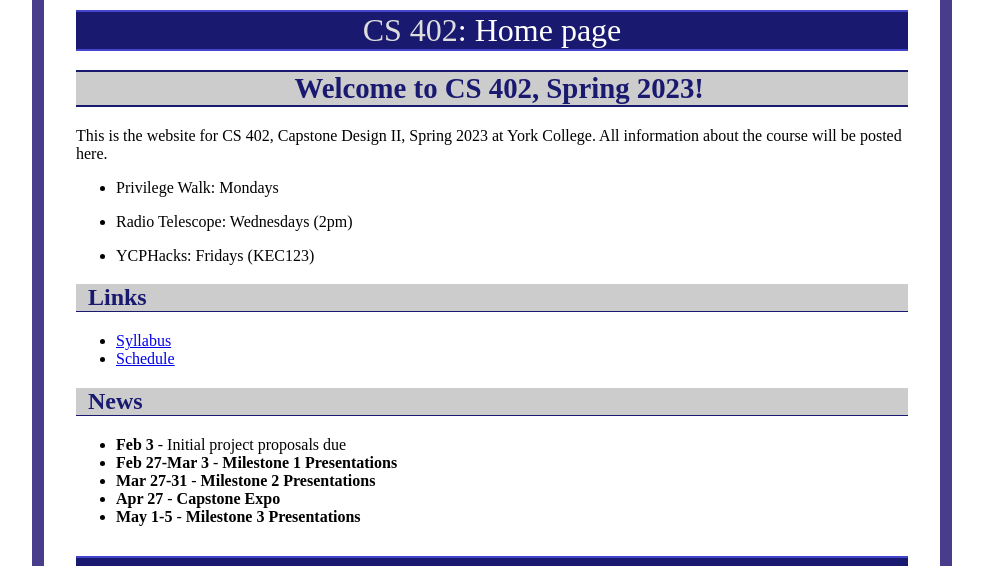
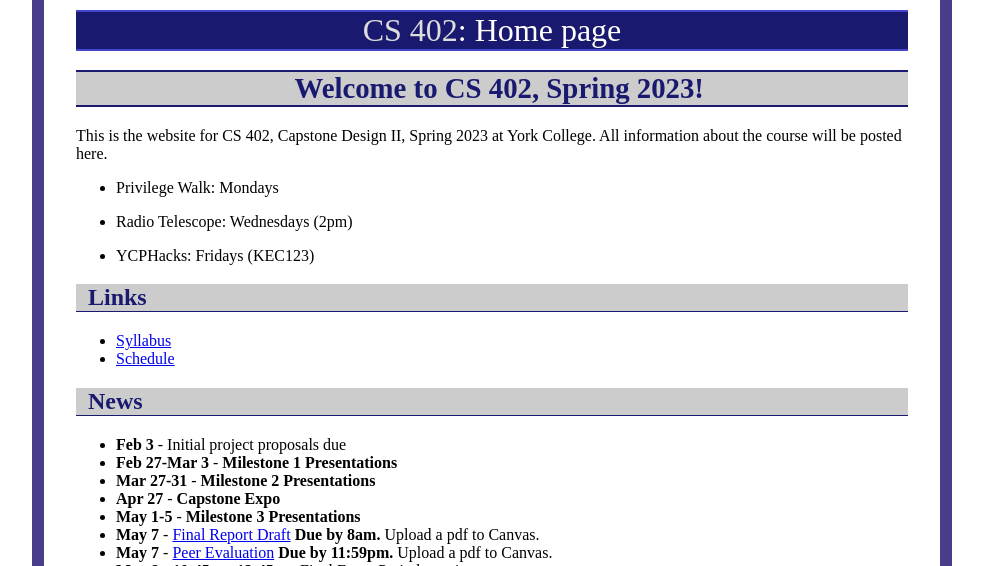
Before and after one commit to ycpcs/cs402-spring2023, a Jekyll site: the page built from index.md, in a window 1280 px wide, cut to the strip 0-566 px from the top of the page. Shown: the whole strip, without its empty margins (148-1131 px from the left). Built offline with Jekyll 4.4.1, drawn with Linux system fonts in a browser that asks for light colours; some of the changed text lies outside the part shown.

Commit message:
add final report document
add final report document

```diff
--- a/index.md
+++ b/index.md
@@ -25,3 +25,7 @@ All information about the course will be posted here.
 * **Mar 27-31** - **Milestone 2 Presentations**
 * **Apr 27** - **Capstone Expo**
 * **May 1-5** - **Milestone 3 Presentations**
+* **May 7** - [Final Report Draft](finalreport.html) **Due by 8am.** Upload a pdf to Canvas.
+* **May 7** - [Peer Evaluation](CS402-FinalPeerEval.docx) **Due by 11:59pm.** Upload a pdf to Canvas.
+* **May 8** - **10:45am-12:45pm** Final Exam Period meeting
+* **May 11** - [Final Report](finalreport.html) **Due by 11:59pm.** Upload a pdf to Canvas
```
Also changed, not shown: finalreport.md (added, +58 -0 lines), 1 other file.
